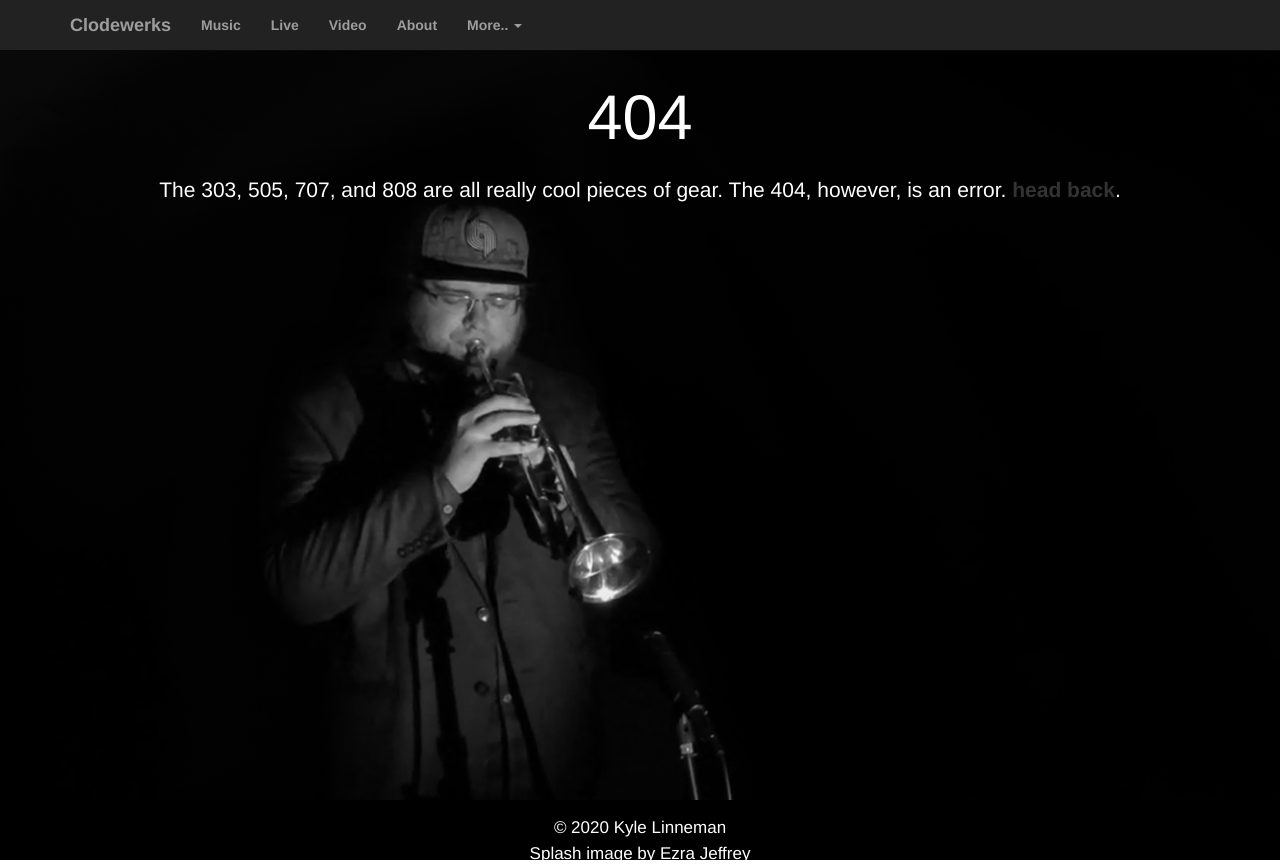
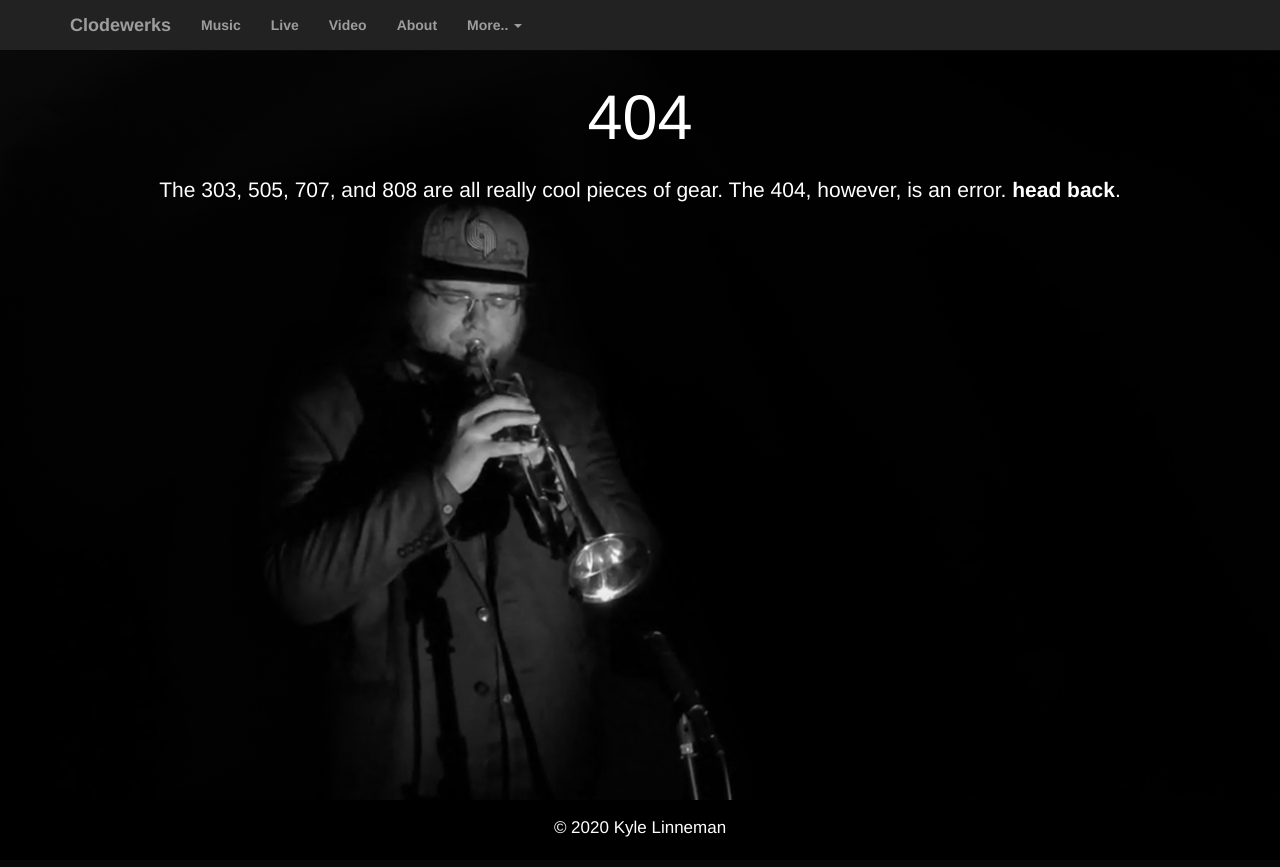
Before and after one commit to clodewerks/clodewerks, a PHP site: page /notfound.html in a window 1280 px wide. After the commit the page ends 837 px from the top, so only its background shows below. Run offline with PHP 8.4, Linux system fonts and the light colour scheme.

Commit message:
Fixing link style and photo credit

```diff
--- a/css/styles.css
+++ b/css/styles.css
@@ -25,7 +25,7 @@ footer {
   text-align:center;
 }
 a{
-  color:#333;
+  color:#fff;
   font-weight:bold;
 }
 ul{
--- a/index.html
+++ b/index.html
@@ -80,8 +80,7 @@
 			<p>Clodewerks is a blend of Kyle’s passion for playing trumpet with his love for electronic music. Clodewerks has two albums, and has notably performed at NW Loopfest.</p>
 		</div>
 	<footer>
-		<p> &copy; 2020 Kyle Linneman <br/>
-		Splash image by	Ezra Jeffrey</p>
+		<p> &copy; 2020 Kyle Linneman</p>
 	</footer>
 	<script src="https://ajax.googleapis.com/ajax/libs/jquery/1.12.4/jquery.min.js"></script>
 	<script>window.jQuery || document.write('<script src="../../assets/js/vendor/jquery.min.js"><\/script>')</script>
--- a/notfound.html
+++ b/notfound.html
@@ -55,8 +55,7 @@
 		</div>
 
 		<footer>
-			<p> &copy; 2020 Kyle Linneman <br/>
-			Splash image by	Ezra Jeffrey</p>
+			<p> &copy; 2020 Kyle Linneman</p>
 		</footer>
 		<script src="https://ajax.googleapis.com/ajax/libs/jquery/1.12.4/jquery.min.js"></script>
 		<script>window.jQuery || document.write('<script src="../../assets/js/vendor/jquery.min.js"><\/script>')</script>
```
